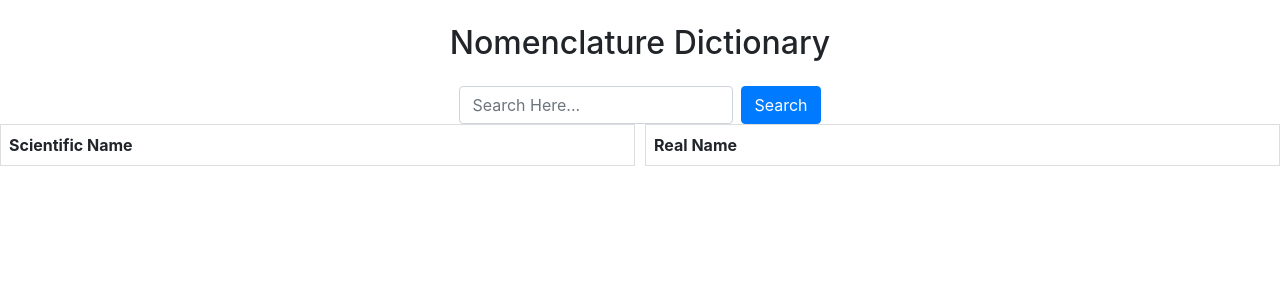
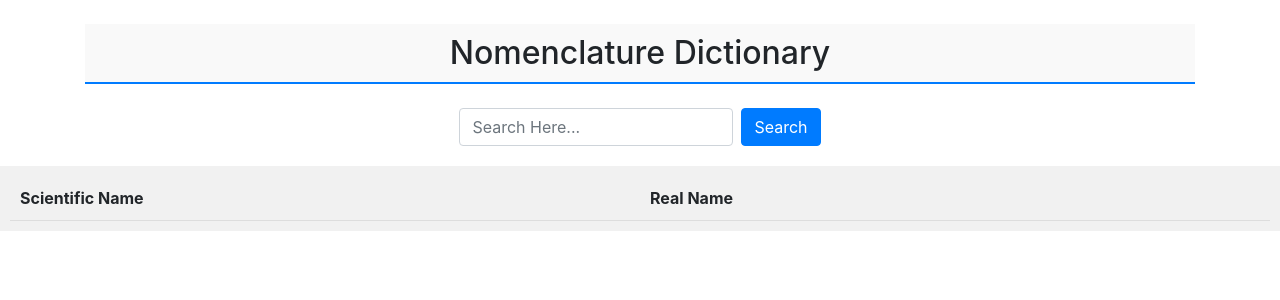
Before and after one commit to rakinplaban/binomial_nomenclature, a Django app: page / in a window 1280 px wide. Shown: the top 300 px of the page. Run offline with Django 5.2, Linux system fonts and the light colour scheme; data that the repository does not hold is empty; some libraries are stand-ins or nearby versions.

Commit message:
dictionary is ready

```diff
--- a/nomencletureproject/nomenclature/static/nomenclature/styles.css
+++ b/nomencletureproject/nomenclature/static/nomenclature/styles.css
@@ -1,23 +1,62 @@
+/* Grid container */
 .grid-container {
-  display: grid;
-  grid-template-columns: repeat(2, 1fr);
-  gap: 10px;
+  display: flex;
+  flex-direction: column;
+  margin-top: 20px;
 }
 
+/* Grid header */
 .grid-header {
-  display: contents; /* Use contents to make header align with rows */
+  display: flex;
+  justify-content: space-between;
   font-weight: bold;
+  background-color: #f1f1f1;
+  padding: 10px;
 }
 
-.grid-item {
-  padding: 8px;
-  border: 1px solid #ddd;
+/* Flexbox layout for the grid content */
+.grid-content {
+  display: flex;
+  flex-wrap: wrap;
+  padding: 10px 0;
 }
 
-.grid-row {
-  display: contents; /* Use contents to align items directly with header */
+/* Individual grid items */
+.grid-item {
+  flex: 1 1 50%; /* 50% width for two columns */
+  padding: 10px;
+  border-bottom: 1px solid #ddd;
 }
 
+/* Alphabetical navigation links */
+.alphabet-nav {
+  margin-bottom: 20px;
+  text-align: center;
+}
+
+.alphabet-nav a {
+  margin: 0 5px;
+  padding: 5px 10px;
+  text-decoration: none;
+  color: #007bff;
+  border: 1px solid #ddd;
+  border-radius: 3px;
+}
+
+/* Section headers (letters) */
+h2 {
+  background-color: #f9f9f9;
+  padding: 10px;
+  margin-top: 20px;
+  border-bottom: 2px solid #007bff;
+}
+
+/* Responsive design for smaller screens */
+@media (max-width: 768px) {
+  .grid-item {
+    flex: 1 1 50%; /* Full width on small screens */
+  }
+}
 .container {
   margin-top: 1rem;
 }
--- a/nomencletureproject/nomenclature/static/nomenclature/styles.scss
+++ b/nomencletureproject/nomenclature/static/nomenclature/styles.scss
@@ -1,21 +1,61 @@
+/* Grid container */
 .grid-container {
-    display: grid;
-    grid-template-columns: repeat(2, 1fr);
-    gap: 10px;
+    display: flex;
+    flex-direction: column;
+    margin-top: 20px;
 }
 
+/* Grid header */
 .grid-header {
-    display: contents; /* Use contents to make header align with rows */
+    display: flex;
+    justify-content: space-between;
     font-weight: bold;
+    background-color: #f1f1f1;
+    padding: 10px;
 }
 
-.grid-item {
-    padding: 8px;
-    border: 1px solid #ddd;
+/* Flexbox layout for the grid content */
+.grid-content {
+    display: flex;
+    flex-wrap: wrap;
+    padding: 10px 0;
 }
 
-.grid-row {
-    display: contents; /* Use contents to align items directly with header */
+/* Individual grid items */
+.grid-item {
+    flex: 1 1 50%;  /* 50% width for two columns */
+    padding: 10px;
+    border-bottom: 1px solid #ddd;
+}
+
+/* Alphabetical navigation links */
+.alphabet-nav {
+    margin-bottom: 20px;
+    text-align: center;
+}
+
+.alphabet-nav a {
+    margin: 0 5px;
+    padding: 5px 10px;
+    text-decoration: none;
+    color: #007bff;
+    border: 1px solid #ddd;
+    border-radius: 3px;
+}
+
+/* Section headers (letters) */
+h2 {
+    background-color: #f9f9f9;
+    padding: 10px;
+    margin-top: 20px;
+    border-bottom: 2px solid #007bff;
+}
+
+/* Responsive design for smaller screens */
+@media (max-width: 768px) {
+    .grid-item {
+        flex: 1 1 50%; /* Full width on small screens */
+    }
 }
 
 
--- a/nomencletureproject/nomenclature/templates/nomenclature/index.html
+++ b/nomencletureproject/nomenclature/templates/nomenclature/index.html
@@ -1,21 +1,35 @@
 {% extends 'layout.html' %}
 {% block title %}Home{% endblock %}
 {% block body %}
+    <!-- Alphabetical Navigation -->
+    <div class="alphabet-nav">
+        {% for letter, items in scientific_name %}
+            <a href="#{{ letter }}">{{ letter }}</a>
+        {% endfor %}
+    </div>
 
+    <!-- Grid Container -->
     <div class="grid-container">
+        <!-- Grid Header -->
         <div class="grid-header">
             <div class="grid-item">Scientific Name</div>
             <div class="grid-item">Real Name</div>
         </div>
-            {% for sci_name in scientific_name %}
-                <div class="grid-row">
-                    <div class="grid-item fw-bold fst-italic">{{ sci_name.sci_name }}</div>
-                    <div class="grid-item">{{ sci_name.real_name }}</div>
+
+        <!-- Alphabetical List -->
+        <div class="alphabetical-list">
+            {% for letter, items in scientific_name %}
+                <!-- Section for each letter -->
+                <h2 id="{{ letter }}">{{ letter }}</h2>
+
+                <!-- Flexbox grid for the items -->
+                <div class="grid-content">
+                    {% for item in items %}
+                        <div class="grid-item">{{ item.sci_name }}</div> <!-- Scientific name -->
+                        <div class="grid-item">{{ item.real_name }}</div> <!-- Real name -->
+                    {% endfor %}
                 </div>
             {% endfor %}
-
-
         </div>
-
-
+    </div>
 {% endblock %}
--- a/nomencletureproject/nomenclature/templates/nomenclature/layout.html
+++ b/nomencletureproject/nomenclature/templates/nomenclature/layout.html
@@ -30,7 +30,7 @@
         </div>
     </div>
 
-
+    <div style="margin-bottom: 12px;"></div>
 
     {% block body %}
     {% endblock %}
--- a/nomencletureproject/nomenclature/views.py
+++ b/nomencletureproject/nomenclature/views.py
@@ -9,34 +9,21 @@ from .models import ScientificName
 from django.views.generic.edit import FormView
 from django.contrib import messages
 from django.db.models import Q
-import json
+import json , itertools
 
 def index(request):
-    scientific_name = ScientificName.objects.all()
+    items  = ScientificName.objects.all().order_by('sci_name')
+    # Group the items by the first letter of `sci_name`
+    scientific_name = []
+    for letter, group in itertools.groupby(items, lambda item: item.sci_name[0].upper()):
+        scientific_name.append((letter, list(group)))  # Convert each group to a list
+
     content = {
         'scientific_name': scientific_name
     }
     return render(request, 'nomenclature/index.html',content)
 
-# def login_view(request):
-#     if request.method == 'POST':
-#         form = CustomLoginForm(request.POST, request=request)
-#         if form.is_valid():
-#             user = form.get_user()
-#             auth_login(request, user)
-#             return HttpResponseRedirect('index')  # Redirect to a success page.
-#     else:
-#         form = CustomLoginForm(request=request)
-#     return render(request, 'account/login.html', {'form': form})
 
-# def search(request):
-#     if request.method == "GET":
-#         search = request.GET['q']
-#         scientific_name = ScientificName.objects.filter(Q(sci_name__contains=search) | Q(real_name__contains=search))
-#         return render(request,"nomenclature/index.html",{
-#             "search" : search,
-#             'scientific_name': scientific_name
-#         })
 
 
 def autocomplete(request):
```
Also changed, not shown: 1 other file. Lines whose indentation alone changed are shown as unchanged.
